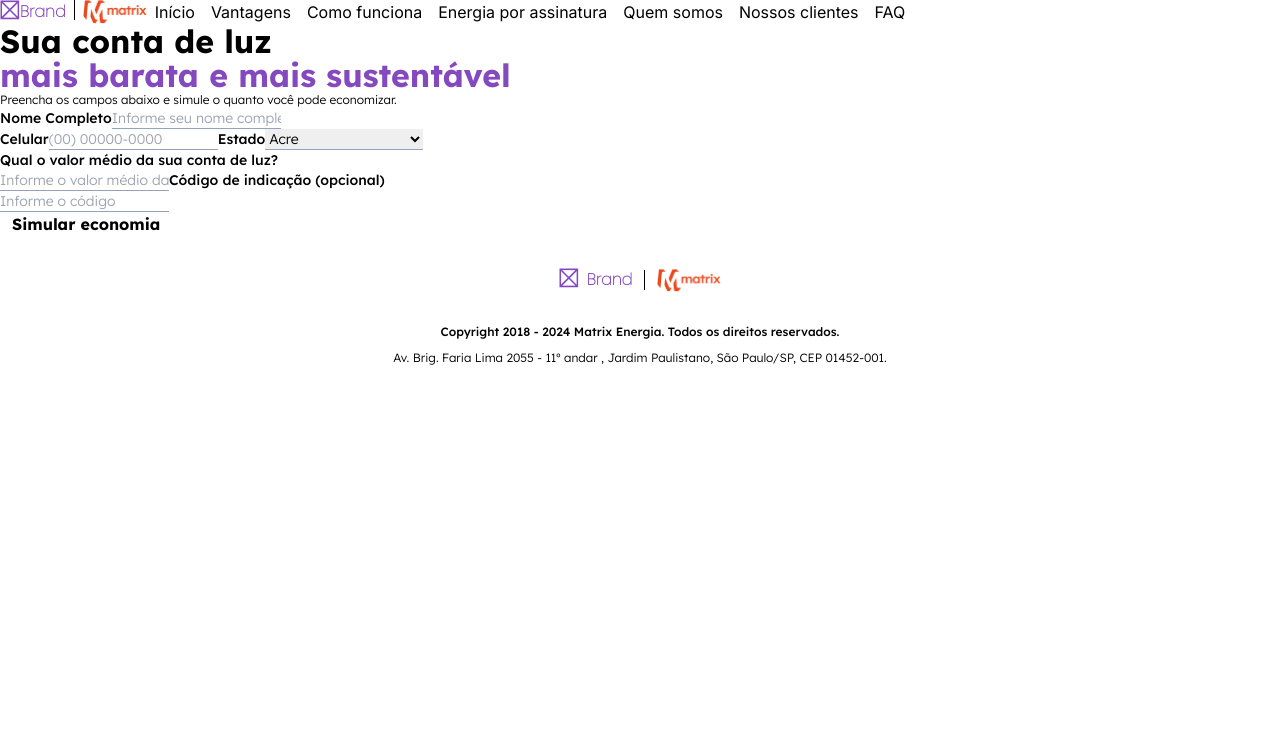
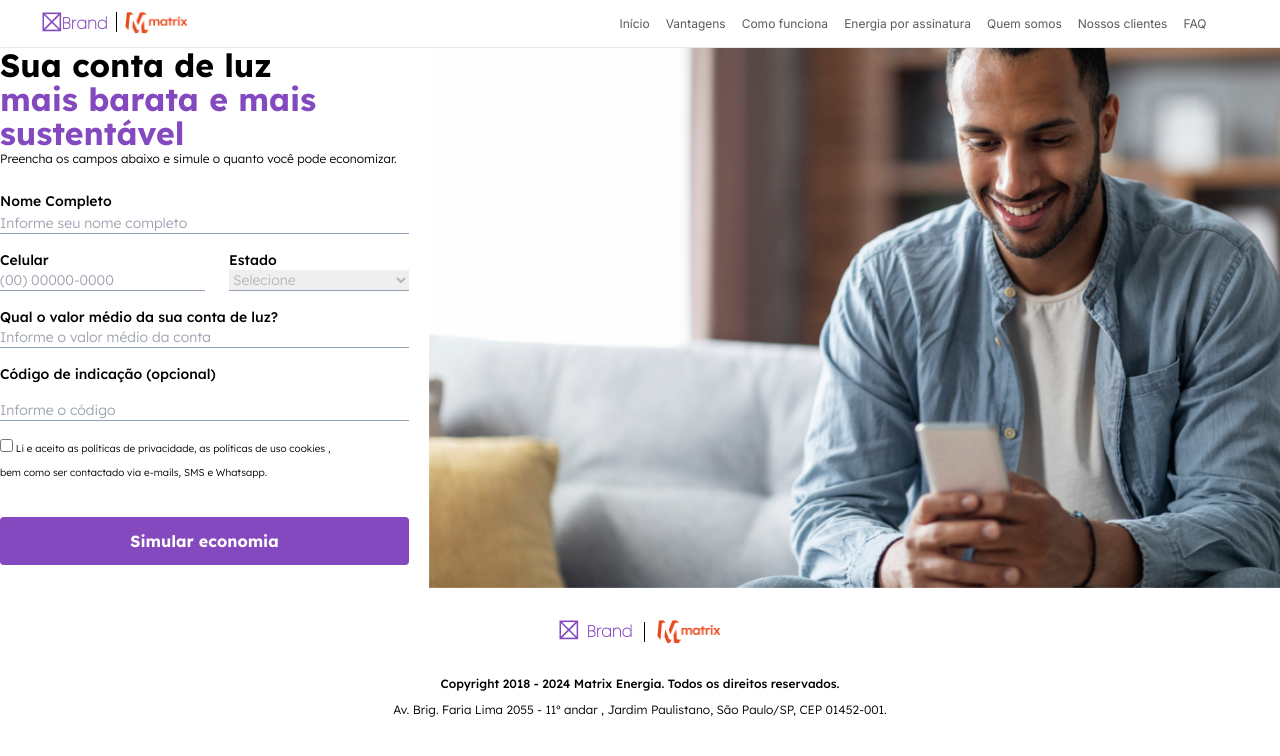
Before and after one commit to MelTami/LP-Whitelabel, a Next.js app: page / in a window 1280 px wide. Shown: the top 756 px of the page. Built offline with nearby package versions, Linux system fonts and the light colour scheme.

Commit message:
fix:form, header and colors

```diff
--- a/src/app/page.tsx
+++ b/src/app/page.tsx
@@ -2,13 +2,14 @@ import Footer from "@/components/Footer/Footer";
 import Form from "@/components/Form/Form";
 import Header from "@/components/Header/Header";
 import Image from "next/image";
+import man from "./handsome-young-black-man-using-smartphone-while-relaxing-couch-home.png";
 
 export default function Home() {
   return (
     <>
       <Header />
-      <section>
-        <div className="w-128 font-sans gap-6">
+      <section className="from-white flex">
+        <div className="w-128 font-sans gap-6 flex flex-col">
           <div>
             <h1 className="font-bold text-title">Sua conta de luz</h1>
             <h1 className=" font-bold text-lilac text-title">
@@ -20,6 +21,13 @@ export default function Home() {
           </div>
           <Form />
         </div>
+        <div>
+          <Image
+            src={man}
+            width={1086}
+            alt="handsome-young-black-man-using-smartphone-while-relaxing-couch-home"
+          />
+        </div>
       </section>
       <Footer />
     </>
--- a/src/components/Form/Form.tsx
+++ b/src/components/Form/Form.tsx
@@ -2,36 +2,44 @@ import React from "react";
 
 export default function Form() {
   return (
-    <form className="flex-box gap-8  w-429 h-397">
-      <div className="font-light text-sm">
-        <label htmlFor="name" className="font-medium">
+    <form className="flex flex-col gap-8  w-429 h-397">
+      <div className="font-light text-sm w-409 flex-col flex gap-4">
+        <div className="w-409 h-11.5 gap-0.5 flex-col flex">
+          <label htmlFor="name" className="font-medium w-28">
             Nome Completo
           </label>
           <input
             type="text"
             placeholder="Informe seu nome completo "
-          className="border-b border-slate-400"
+            className="border-b border-slate-400 w-409"
             id="name"
           />
-        <div>
+        </div>
+        <div className="flex gap-6">
+          <div className="w-51">
             <label htmlFor="phone" className="font-medium">
               Celular
             </label>
             <input
               type="tel"
               placeholder="(00) 00000-0000"
-            className="border-b border-slate-400"
+              className="border-b border-slate-400 w-51"
               required
               id="phone"
             />
+          </div>
+          <div className="gap-0.5 w-46">
             <label htmlFor="state" className="font-medium">
               Estado
             </label>
             <select
               id="state"
               name="states"
-            className="border-b border-slate-400"
+              className="border-b border-slate-400 justify-between text-lgray w-46"
             >
+              <option value="" disabled selected>
+                Selecione
+              </option>
               <option value="Acre">Acre</option>
               <option value="Alagoas">Alagoas</option>
               <option value="Amapá">Amapá</option>
@@ -61,27 +69,38 @@ export default function Form() {
               <option value="Distrito Federal">Distrito Federal</option>
             </select>
           </div>
+        </div>
+        <div>
           <label htmlFor="value" className="font-medium">
             Qual o valor médio da sua conta de luz?
           </label>
           <input
             type="text"
             placeholder="Informe o valor médio da conta"
-          className="border-b border-slate-400"
+            className="border-b border-slate-400 w-409"
             id="value"
           />
+        </div>
         <label htmlFor="code" className="font-medium">
           Código de indicação (opcional)
         </label>
         <input
           type="text"
           placeholder="Informe o código"
-          className="border-b border-slate-400"
+          className="border-b border-slate-400 w-409"
           id="code"
         />
+        <div className="w-90 text-check gap-0.5 flex-box">
+          <div className="w-90">
+            <input type="checkbox" /> Li e aceito
+            <a> as políticas de privacidade</a>,
+            <a> as políticas de uso cookies </a>,
+          </div>
+          <p>bem como ser contactado via e-mails, SMS e Whatsapp.</p>
+        </div>
       </div>
       <div>
-        <button className="pl-3 font-sans border-lilac rounded font-bold text-base text-center">
+        <button className="p-3 font-sans bg-lilac rounded font-bold text-base text-center text-white w-409">
           Simular economia
         </button>
       </div>
--- a/src/components/Header/Header.tsx
+++ b/src/components/Header/Header.tsx
@@ -5,8 +5,8 @@ import rec from "./Rectangle 14 (Stroke).png";
 
 export default function Header() {
   return (
-    <header>
-      <div className="flex gap-2">
+    <header className="content-center left-px h-12 border-b-0.7 pb-3 pt-11.7 pr-40.68 pl-40.84 relative">
+      <div className="flex gap-2 content-center">
         <div className="flex">
           <Image
             src={rec}
@@ -18,7 +18,7 @@ export default function Header() {
           </p>
         </div>
         <div className="bg-black w-px h-5"></div>
-        <Image src={logo} alt="Matrix Logo" width={63.99} height={22.73} />
+        <Image src={logo} alt="Matrix Logo" className="w-63.99 h-22.73" />
         <Navbar />
       </div>
     </header>
--- a/src/components/Navbar/Navbar.tsx
+++ b/src/components/Navbar/Navbar.tsx
@@ -2,8 +2,9 @@ import React from "react";
 
 export function Navbar() {
   return (
+    <div className="justify-end flex left-[300px] relative w-710">
       <nav>
-      <ul className="flex justify-end gap-x-4 font-lexend font-normal">
+        <ul className="flex gap-x-4 font-lexend font-normal text-ngray text-navbar">
           <li>Início</li>
           <li>Vantagens</li>
           <li>Como funciona</li>
@@ -13,5 +14,6 @@ export function Navbar() {
           <li>FAQ</li>
         </ul>
       </nav>
+    </div>
   );
 }
--- a/tailwind.config.ts
+++ b/tailwind.config.ts
@@ -22,12 +22,46 @@ const config: Config = {
         "429": "26.813rem",
         "397": "24.813rem",
         "128": "32rem",
+        "46": "11.25rem",
+        "51": "12.813rem",
+        "409": "25.563rem",
+        "11.5": "2.875rem",
+        "90": "21.813rem",
+        "63.99": "3.999rem",
+        "1280": "1280px",
+        "710": "710px",
+      },
+      height: {
+        "22.73": "1.421rem",
       },
       fontSize: {
         title: ["2rem", "2.14rem"],
+        check: ["0.625rem", "1.5rem"],
+        navbar: ["0.75rem", "1.5rem"],
+      },
+      padding: {
+        "5px": "5px",
+        "11.7": "11.7px",
+        "40.68": "40.68px",
+        "40.84": "40.84px",
+      },
+      spacing: {
+        "520": "520px",
       },
       colors: {
-        lilac: "rgb(132, 73, 191)",
+        lilac: "rgb(132, 73, 191, 1)",
+        lgray: "rgb(180, 183, 186,1)",
+        ngray: "rgba(91, 90, 90, 1)",
+      },
+      borderWidth: {
+        DEFAULT: "1px",
+        "0": "0",
+        "2": "2px",
+        "3": "3px",
+        "4": "4px",
+        "6": "6px",
+        "8": "8px",
+        "0.7": "0.7px",
       },
     },
   },
```
Also changed, not shown: src/app/handsome-young-black-man-using-smartphone-while-relaxing-couch-home.png (added). Lines whose indentation alone changed are shown as unchanged.
